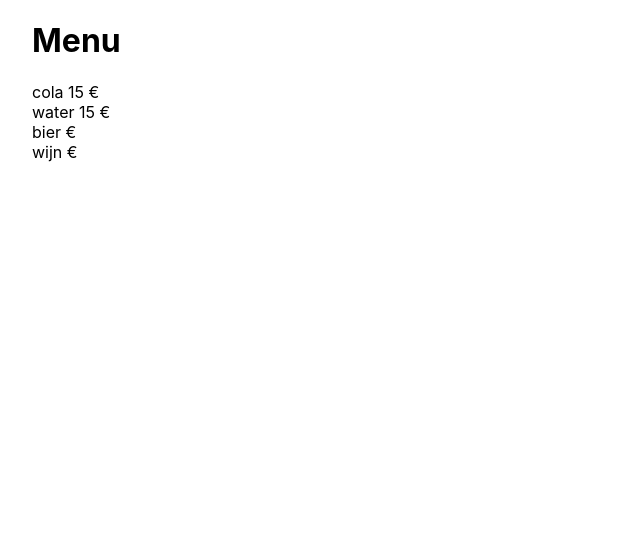
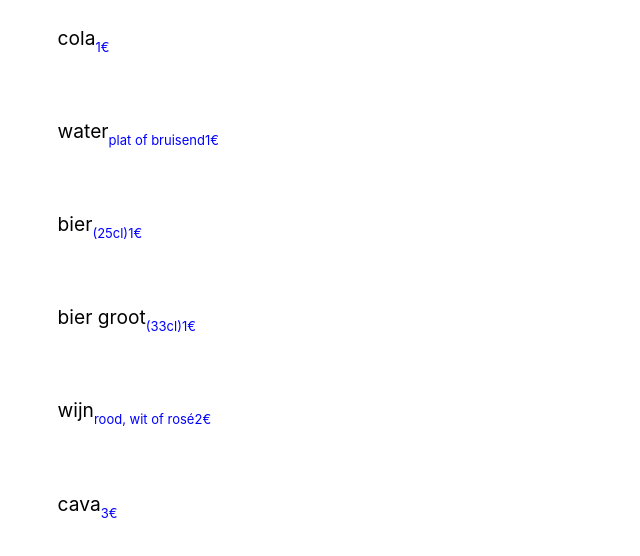
Before and after one commit to DriesDubois/dynamic_oefeningen, a React (Create React App) app: page / in a window 1280 px wide. Shown: the top 556 px of the page, without its empty margins (0-640 px from the left). Built offline with nearby package versions, Linux system fonts and the light colour scheme.

Commit message:
excersice 6.5

```diff
--- a/src/App.js
+++ b/src/App.js
@@ -1,18 +1,11 @@
 import './App.css';
-import {MenuProduct} from "./components/MenuProduct";
+import {MenuCard} from "./components/MenuCard";
+import {PRODUCTS_DATA} from "./data/data";
 
 
 function App() {
     return (
-        <div className="App">
-            <header className="App-header">
-                <h1>Menu</h1>
-                <MenuProduct productName={"cola"} price={15}/>
-                <MenuProduct productName={"water"} price={15}/>
-                <MenuProduct productName={"bier"}/>
-                <MenuProduct productName={"wijn"}/>
-            </header>
-        </div>
+            <MenuCard products={PRODUCTS_DATA}/>
     );
 }
 
--- /dev/null
+++ b/src/components/MenuCard.js
@@ -0,0 +1,11 @@
+import {MenuProduct} from "./MenuProduct";
+
+export function MenuCard(props) {
+    const {products} = props;
+    if (!products) return;
+    return (
+        <div style={{flexDirection: "column", display:"flex"}}>
+            {products.map(p => <MenuProduct key={p.name} product={p}/>)}
+        </div>
+    );
+}
--- a/src/components/MenuProduct.js
+++ b/src/components/MenuProduct.js
@@ -1,4 +1,32 @@
+import * as PropTypes from "prop-types";
+
 export function MenuProduct(props) {
-    const {productName,price} = props;
-    return <div>{productName} {price} €</div>
+    const {product} = props;
+    if (!product?.name) return;
+    return (
+        <div style={{margin: "2vw", fontSize: "Larger",display:"flex"}}>
+            {product.name || "unknown"} <ProductSize product={product}/>  <ProductNote
+            product={product} /> <ProductPrice product={product}/>
+        </div>
+    );
 }
+
+export function ProductSize(props) {
+    const {product} = props;
+    if (!product?.size) return;
+    return (
+        <p style={{fontSize: "Small", color:"blue"}}>({product.size}cl)</p>
+    );
+}
+
+function ProductPrice(props) {
+    return <p style={{fontSize: "Small", color:"blue",justifyContent:"flex-end"}}>{props.product.price}€</p>;
+}
+
+ProductPrice.propTypes = {product: PropTypes.any};
+
+function ProductNote(props) {
+    return <p style={{fontSize: "Small", color:"blue"}}>{props.product.note ? props.product.note : ""}</p>;
+}
+
+ProductNote.propTypes = {product: PropTypes.any};
--- /dev/null
+++ b/src/data/data.js
@@ -0,0 +1,8 @@
+export const PRODUCTS_DATA = [
+    {name: "cola", price: 1},
+    {name: "water", price: 1, note:"plat of bruisend"},
+    {name: "bier", price: 1, size:25},
+    {name: "bier groot", price: 1, size:33},
+    {name: "wijn", price: 2, note:"rood, wit of rosé"},
+    {name: "cava", price: 3}
+];
```
